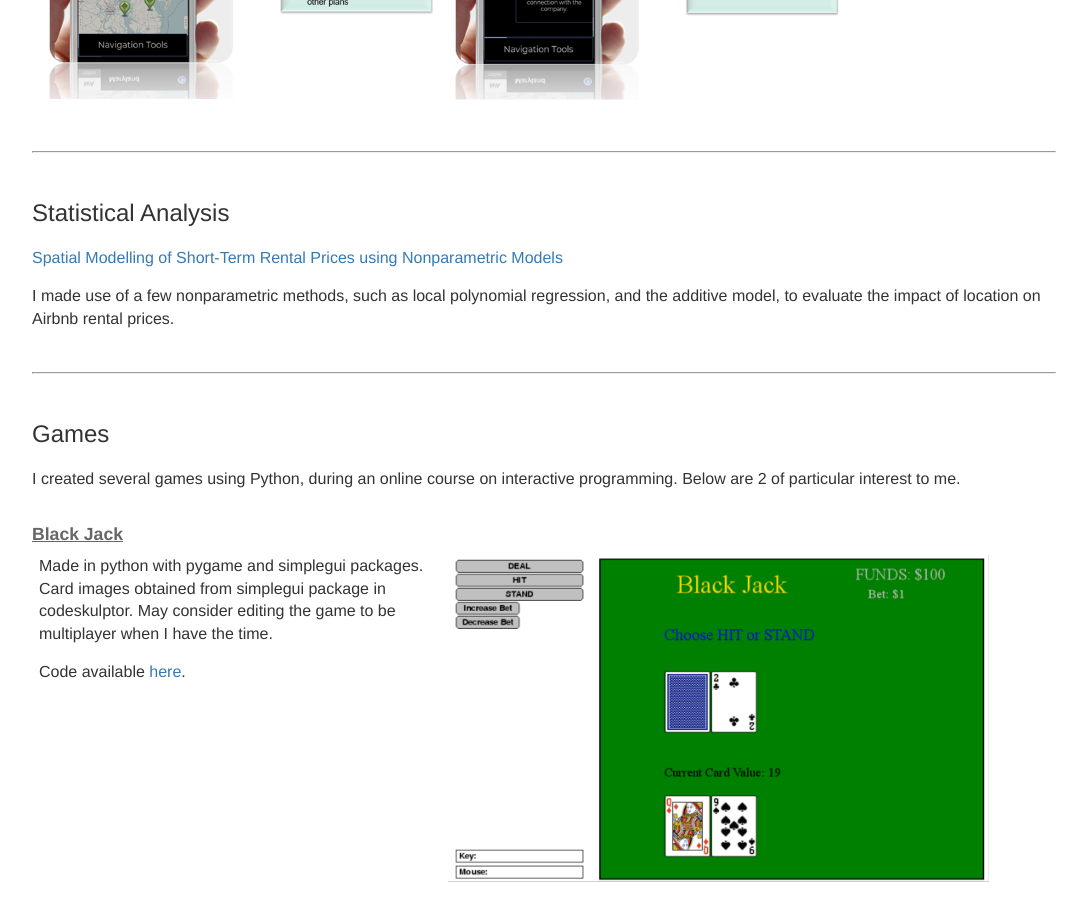
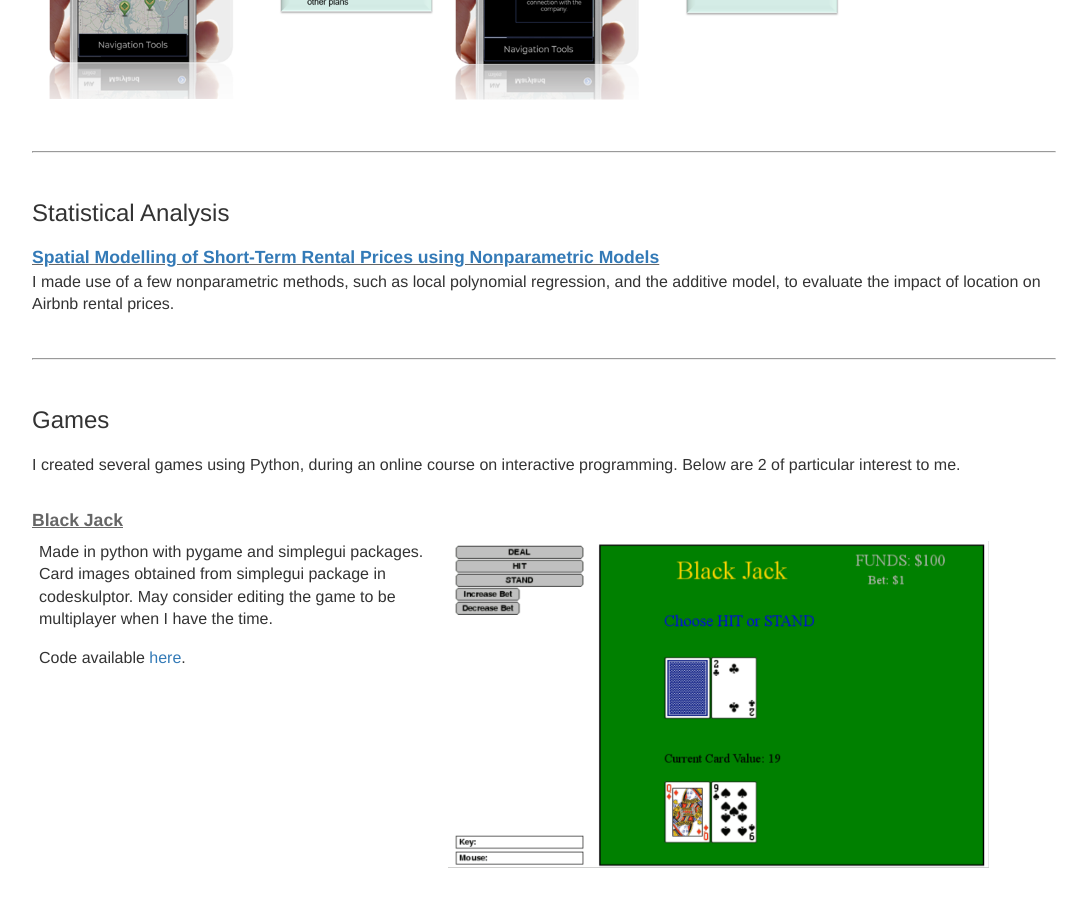
Before and after one commit to tanzhirong/tanzhirong.github.io, a Jekyll site: the page built from projects/index.html, in a window 1280 px wide. Shown: the part 1899-2815 px from the top of the page, without its empty margins (96-1183 px from the left). Built offline with Jekyll 4.4.1, drawn with Linux system fonts in a browser that asks for light colours; grey boxes are pictures that could not be loaded.

Commit message:
Update index.html

```diff
--- a/projects/index.html
+++ b/projects/index.html
@@ -39,7 +39,7 @@ title: Projects | Zhi Rong Tan
 <hr><br>
 
 <h2>Statistical Analysis</h2>
-<p><a target="_blank" href="Airbnb_RentalPrediction.pdf">Spatial Modelling of Short-Term Rental Prices using Nonparametric Models</a></p>
+<div class="project_title"><b><u><a target="_blank" href="Airbnb_RentalPrediction.pdf">Spatial Modelling of Short-Term Rental Prices using Nonparametric Models</a></u></b></div>
 <p>I made use of a few nonparametric methods, such as local polynomial regression, and the additive model, to evaluate the impact of location on Airbnb rental prices.</p><br>
 <hr><br>
 
```
